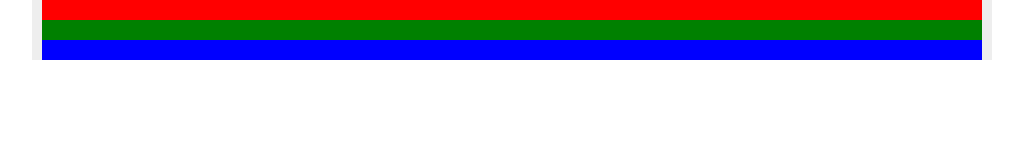
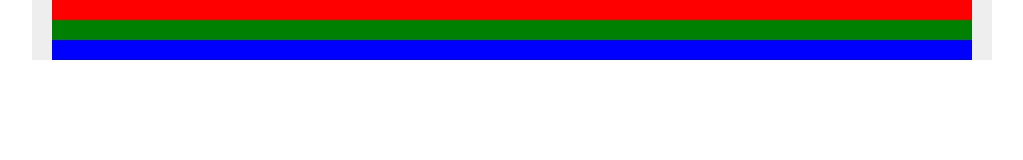
Before and after one commit to DenisPuliaev/test-form, a React (Create React App) app: page / in a window 1280 px wide. Shown: the top 160 px of the page, without its empty margins (128-1151 px from the left). Built offline with nearby package versions, Linux system fonts and the light colour scheme.

Commit message:
changed gutters value

```diff
--- a/src/styles/variables.scss
+++ b/src/styles/variables.scss
@@ -10,5 +10,5 @@ $grid-breakpoints: (
   lg: 1024px,
 );
 
-$gutter: 20px;
+$gutter: 40px;
 $cols: 12;
```
